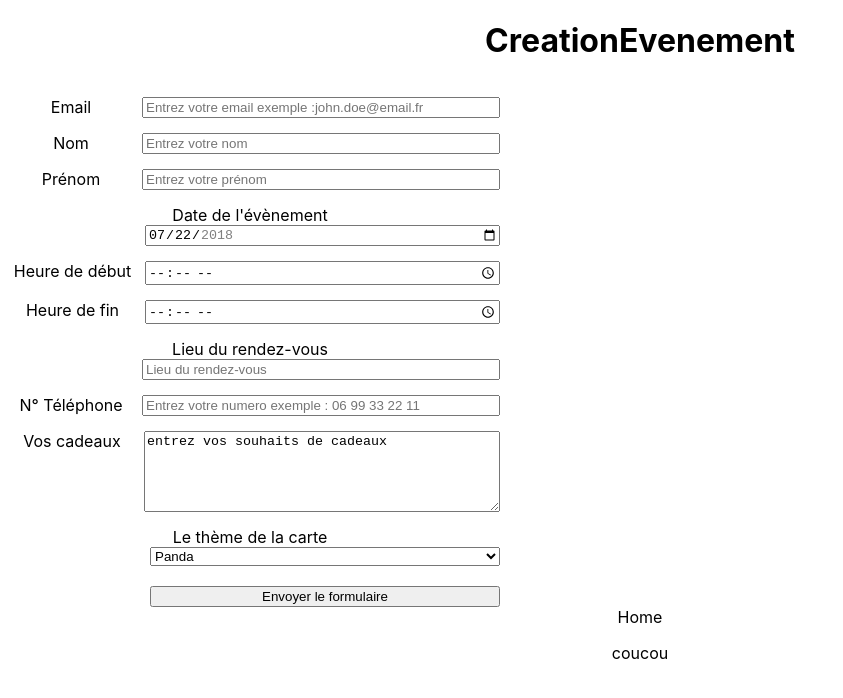
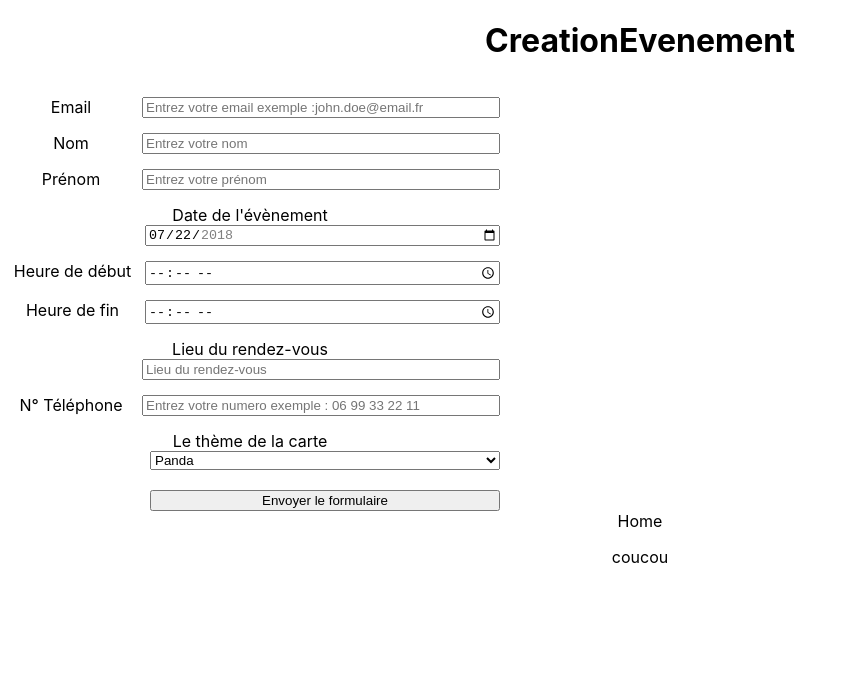
Before and after one commit to WildCodeSchool/2022-03-JS-RemoteFR-Outsiders-P3-GiveDay, a React (Vite) app in the folder frontend/: page / in a window 1280 px wide. Shown: the top 698 px of the page, without its empty margins (0-843 px from the left). Built offline with nearby package versions, Linux system fonts and the light colour scheme.

Commit message:
Modification du formulaire creation evenement : ajout fichier Cadeau.jsx

```diff
--- /dev/null
+++ b/frontend/src/components/CreationEvenement/Cadeau.jsx
@@ -0,0 +1,23 @@
+import React from "react";
+import "@components/CreationEvenement/creationEvenement.css";
+
+function Cadeau() {
+  return (
+    <>
+      <img src="https://picsum.photos/200" alt="picsum" />
+      <input type="text" name="cadeau_nom" placeholder="Titre du cadeau" />
+      <input
+        type="text"
+        name="cadeau_url"
+        placeholder="Optionnel : URL du cadeau"
+      />
+      <input
+        type="text"
+        name="cadeau_somme"
+        placeholder="Somme participation au cadeau"
+      />
+    </>
+  );
+}
+
+export default Cadeau;
--- a/frontend/src/components/CreationEvenement/CreationEvenement.jsx
+++ b/frontend/src/components/CreationEvenement/CreationEvenement.jsx
@@ -1,5 +1,6 @@
 import React from "react";
-import "./creationEvenement.css";
+import "@components/CreationEvenement/creationEvenement.css";
+import "@components/CreationEvenement/Cadeau";
 
 function CreationEvenement() {
   const handleChange = (event) => {
@@ -121,13 +122,6 @@ function CreationEvenement() {
           />
         </label>
 
-        <label htmlFor="input_eve_present">
-          Vos cadeaux
-          <textarea id="input_eve_present" name="cadeaux" rows="5">
-            entrez vos souhaits de cadeaux
-          </textarea>
-        </label>
-
         <label htmlFor="select_eve_theme">
           Le thème de la carte
           <select id="select_eve_theme" name="theme">
```
